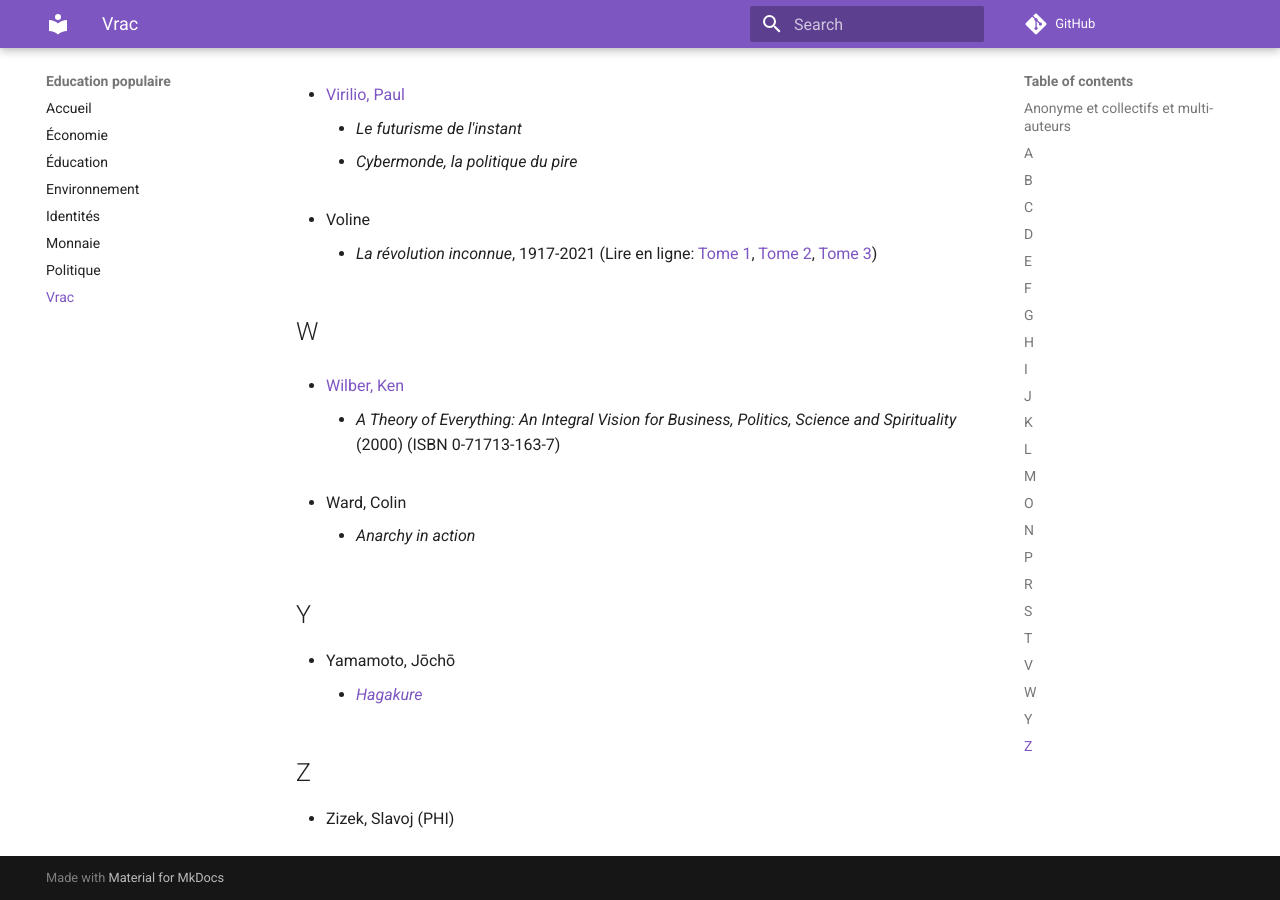
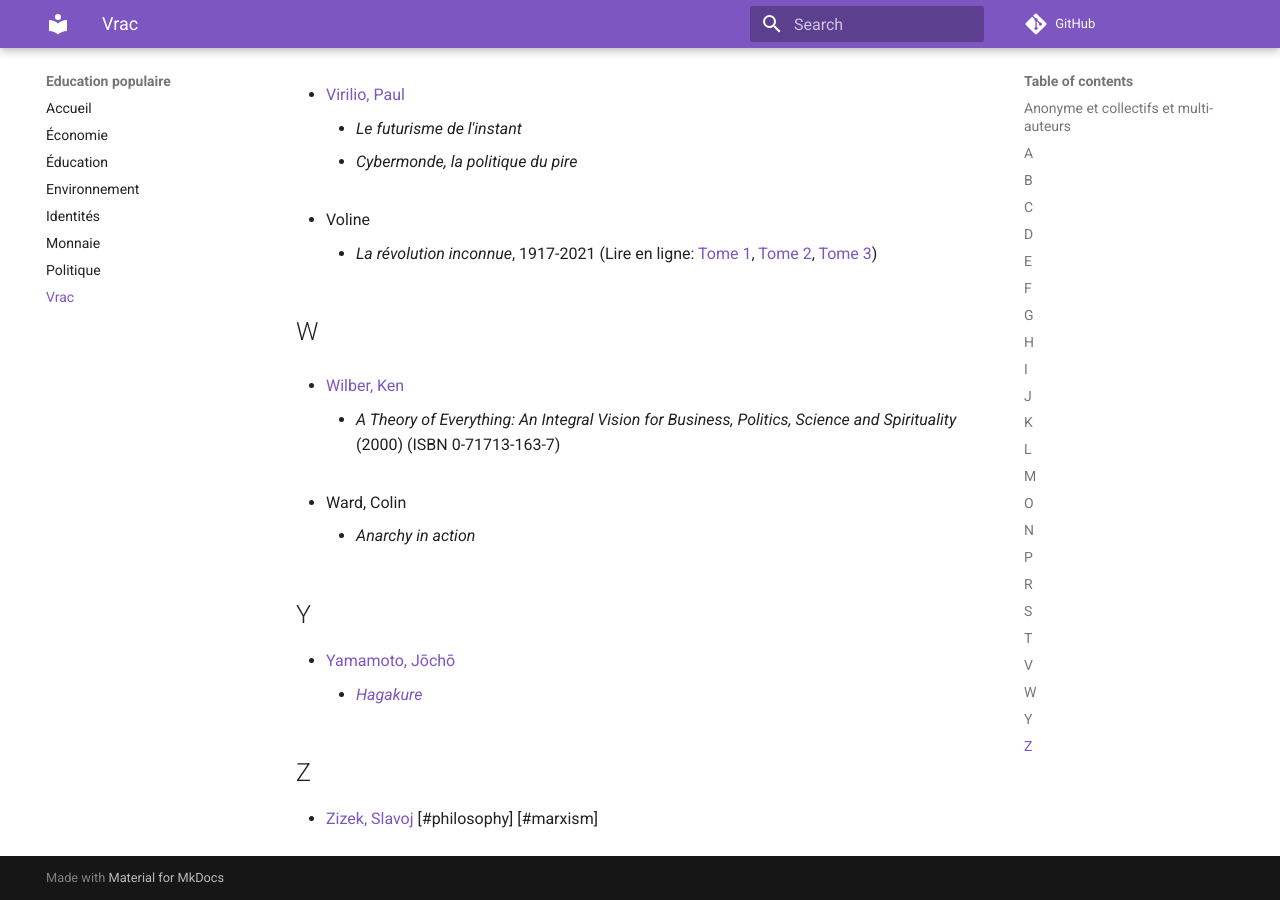
Before and after one commit to elgadjo/peer-education, an MkDocs documentation site: the page built from docs/en_vrac.md, in a window 1280 px wide and 900 px high, scrolled down 20956 px. Built offline with MkDocs 1.6.1 and Material for MkDocs 9.7.7, drawn with Linux system fonts in a browser that asks for light colours; comment, search, counter and statistics services are not loaded; old or Windows-style settings are respelled for this version of MkDocs.

```diff
--- a/docs/en_vrac.md
+++ b/docs/en_vrac.md
@@ -908,12 +908,12 @@
 
 ## Y
 
-* Yamamoto, Jōchō
+* [Yamamoto, Jōchō](https://fr.wikipedia.org/wiki/Yamamoto_Tsunetomo)
    * _[Hagakure](http://fr.wikipedia.org/wiki/Hagakure)_
 
 ## Z
 
-- Zizek, Slavoj (PHI)
+- [Zizek, Slavoj](https://fr.wikipedia.org/wiki/Slavoj_%C5%BDi%C5%BEek) [#philosophy] [#marxism]
 
 <!--
 ## _
```
